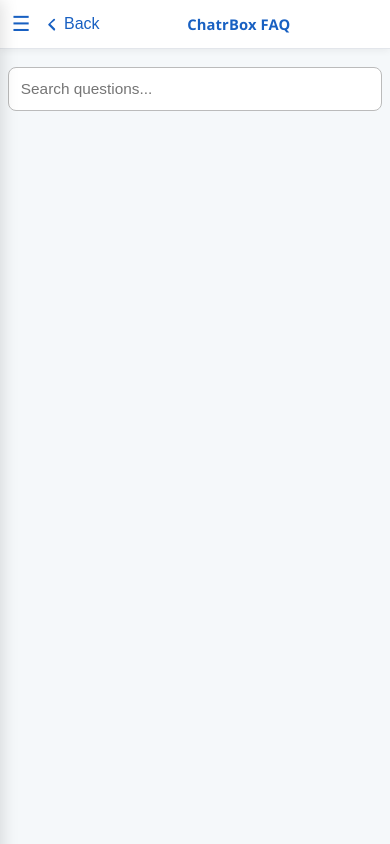
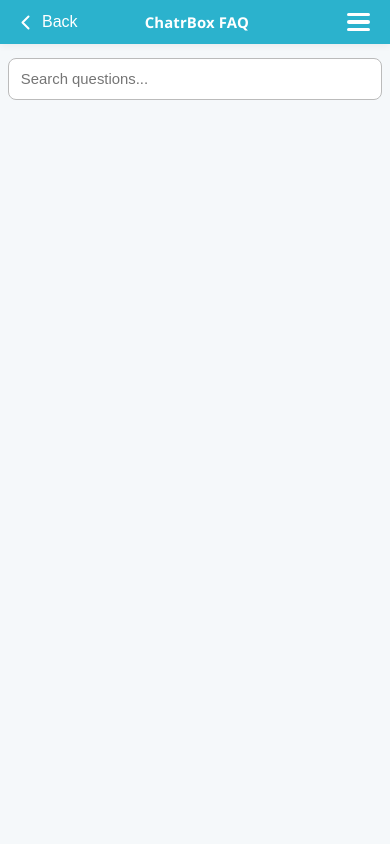
Before and after one commit to PetitekLLC/faq.petitek.com, a plain HTML site: page index.html in a window 390 px wide. Drawn offline with Linux system fonts and the light colour scheme; no server answers.

Commit message:
Update index.html

```diff
--- a/index.html
+++ b/index.html
@@ -5,69 +5,89 @@
   <title>ChatrBox FAQ</title>
   <meta name="viewport" content="width=device-width,initial-scale=1.0"/>
   <style>
-    body { font-family: 'Segoe UI', sans-serif; background: #f5f8fa; margin: 0; padding: 0; }
+    :root {
+      --chatrbox-teal: #2bb2cd;
+    }
+    body { font-family: 'Segoe UI', Arial, sans-serif; background: #f5f8fa; margin: 0; padding: 0; }
 
     /* NAVBAR LAYOUT */
     .navbar {
       display: flex;
       align-items: center;
-      justify-content: flex-start;
+      justify-content: space-between;
       position: sticky;
       top: 0;
       z-index: 10;
       height: 56px;
-      background: #fff;
+      background: var(--chatrbox-teal);
+      color: #fff;
       box-shadow: 0 1px 8px #0001;
-      border-bottom: 1px solid #e3e6eb;
+      padding: 0 16px;
     }
-    .hamburger {
-      margin-left: 10px;
-      background: none;
-      border: none;
-      font-size: 1.9em;
-      color: #1860c2;
-      cursor: pointer;
-      border-radius: 8px;
-      width: 38px;
-      height: 38px;
-      min-width: 38px;
-      display: flex;
-      align-items: center;
-      justify-content: center;
-      transition: background 0.16s;
-      position: relative;
-      flex: 0 0 auto;
-    }
-    .hamburger:active, .hamburger:focus { background: #e9f2fd; }
     .back-btn {
       background: none;
       border: none;
-      font-size: 1.15em;
-      color: #1860c2;
+      color: #fff;
+      cursor: pointer;
+      font-size: 1.13em;
+      font-weight: 500;
+      display: flex;
+      align-items: center;
+      gap: 7px;
+      padding: 6px 10px 6px 0;
+      border-radius: 8px;
+      transition: background 0.18s;
+    }
+    .back-btn:hover { background: #25a0b7; }
+    .back-arrow {
+      display: inline-block;
+      width: 19px;
+      height: 19px;
+      stroke: #fff;
+      stroke-width: 2.3;
+    }
+    .navbar-title {
+      flex: 1;
+      text-align: center;
+      font-size: 2em;
+      font-weight: 700;
+      letter-spacing: 0.01em;
+      color: #fff;
+      font-family: inherit;
+      margin-left: -40px; /* nudge to counter hamburger width for perfect centering */
+    }
+    .hamburger {
+      background: none;
+      border: none;
       cursor: pointer;
       display: flex;
+      flex-direction: column;
+      justify-content: center;
       align-items: center;
-      gap: 2px;
-      margin-left: 2px;
-      margin-right: 10px;
-      border-radius: 8px;
-      padding: 7px 10px 7px 0;
-      font-weight: 500;
-      transition: background 0.16s;
-      min-width: 38px;
-      flex: 0 0 auto;
+      width: 40px;
+      height: 40px;
+      padding: 0;
+      margin-left: 12px;
+      margin-right: 0;
+      border-radius: 7px;
+      transition: background 0.18s;
     }
-    .back-btn:hover { background: #e9f2fd; }
-    .navbar-title {
-      flex: 1 1 auto;
-      text-align: center;
-      font-size: 1.24em;
-      font-weight: 600;
-      color: #1860c2;
+    .hamburger:focus, .hamburger:hover { background: #25a0b7; }
+    .hamburger-lines {
+      width: 32px;
+      height: 24px;
+      display: flex;
+      flex-direction: column;
+      justify-content: space-between;
+      align-items: flex-end;
       pointer-events: none;
-      user-select: none;
-      letter-spacing: 0.01em;
-      margin-right: 38px; /* keeps title centered even with left icons */
+    }
+    .hamburger-line {
+      height: 3.2px;
+      border-radius: 2px;
+      width: 100%;
+      background: #fff;
+      transition: background 0.18s;
     }
 
     /* Drawer */
@@ -81,35 +101,34 @@
     @keyframes fadeIn { from { opacity: 0;} to {opacity: 1;} }
     .drawer {
       position: fixed; z-index: 40;
-      top: 0; left: 0;
-      width: 220px; height: 100vh;
+      top: 0; right: 0;
+      width: 230px; height: 100vh;
       background: #fff;
-      box-shadow: 2px 0 16px #0002;
+      box-shadow: -2px 0 16px #0002;
       padding-top: 62px;
-      transform: translateX(-240px);
+      transform: translateX(240px);
       transition: transform .23s cubic-bezier(.7,.2,.3,1);
     }
     .drawer.open { transform: translateX(0); }
     .drawer a {
       display: block;
-      color: #1860c2;
+      color: var(--chatrbox-teal);
       text-decoration: none;
-      padding: 15px 24px;
-      font-size: 1.13em;
-      border-bottom: 1px solid #f0f0f0;
-      font-weight: 500;
-      transition: background .14s;
+      padding: 17px 28px;
+      font-size: 1.14em;
+      border-bottom: 1px solid #e6e6e6;
+      font-weight: 600;
+      transition: background .15s, color .12s;
     }
-    .drawer a:hover { background: #e9f2fd; }
+    .drawer a:hover { background: #eafaff; color: #188a9a; }
 
     /* Main Page Layout */
     #search {
-      width: 96%; max-width: 700px; margin: 18px auto 30px auto;
+      width: 96%; max-width: 700px; margin: 28px auto 30px auto;
       display: block; padding: 15px 15px;
       font-size: 1.14em; border-radius: 8px; border: 1px solid #bbb;
       box-sizing: border-box;
       background: #fff;
-      margin-top: 28px;
     }
     .qa-list { max-width: 700px; margin: 0 auto; }
     .qa {
@@ -122,41 +141,48 @@
     }
     .qa:active, .qa:focus-within { box-shadow: 0 2px 18px #1860c225; }
     .question {
-      color: #1860c2; font-size: 1.15em; margin-bottom: 3px; font-weight: 600;
+      color: var(--chatrbox-teal); font-size: 1.15em; margin-bottom: 3px; font-weight: 600;
       text-decoration: none; display: block; padding: 0;
     }
 
     /* Mobile Responsive */
     @media (max-width: 700px) {
-      .navbar-title { font-size: 1em; }
-      .navbar { height: 48px; }
-      .hamburger { font-size: 1.3em; width: 28px; height: 28px; margin-left: 2px;}
-      .back-btn { font-size: 1em; margin-right: 6px;}
-      #search { max-width: 99vw; font-size: 1em; padding: 12px; margin-top: 18px;}
+      .navbar-title { font-size: 1.18em; margin-left: -34px;}
+      .navbar { height: 44px; }
+      .back-btn { font-size: 1em; }
+      .hamburger { width: 32px; height: 32px; margin-left: 2px;}
+      .hamburger-lines { width: 23px; height: 18px; }
+      #search { max-width: 99vw; font-size: 1em; padding: 12px; margin-top: 14px;}
       .qa-list { max-width: 99vw; }
       .qa { padding: 0.9rem 0.6rem; }
       .question { font-size: 1em; }
-      .drawer { width: 69vw; min-width: 156px; max-width: 240px; }
-      .navbar-title { margin-right: 28px; }
+      .drawer { width: 70vw; min-width: 142px; max-width: 220px; }
+      .navbar-title { margin-right: 0; }
     }
     @media (max-width: 400px) {
-      .navbar-title { font-size: 0.92em; }
-      #search { font-size: 0.96em; }
-      .question { font-size: 0.97em; }
+      .navbar-title { font-size: 0.93em; }
+      #search { font-size: 0.93em; }
+      .question { font-size: 0.93em; }
     }
   </style>
 </head>
 <body>
   <!-- NAV BAR -->
   <div class="navbar">
-    <button class="hamburger" id="hamburgerBtn" aria-label="Open Menu">&#9776;</button>
     <button class="back-btn" onclick="window.location.href='https://petitek.com'">
-      <svg width="20" height="20" viewBox="0 0 20 20" fill="none" style="vertical-align:middle;">
-        <path d="M12.9 16.3a1 1 0 0 1-1.4 0l-5-5a1 1 0 0 1 0-1.4l5-5a1 1 0 0 1 1.4 1.4L8.42 10l4.48 4.48a1 1 0 0 1 0 1.42z" fill="#1860c2"/>
+      <svg class="back-arrow" viewBox="0 0 22 22" fill="none">
+        <path d="M14.5 18L7.5 11L14.5 4" stroke="#fff" stroke-width="2.3" stroke-linecap="round" stroke-linejoin="round"/>
       </svg>
-      <span>Back</span>
+      Back
     </button>
-    <span class="navbar-title">ChatrBox FAQ</span>
+    <span class="navbar-title">ChatrBox&nbsp;FAQ</span>
+    <button class="hamburger" id="hamburgerBtn" aria-label="Open Menu">
+      <span class="hamburger-lines">
+        <span class="hamburger-line"></span>
+        <span class="hamburger-line"></span>
+        <span class="hamburger-line"></span>
+      </span>
+    </button>
   </div>
 
   <!-- Drawer for hamburger menu -->
```
